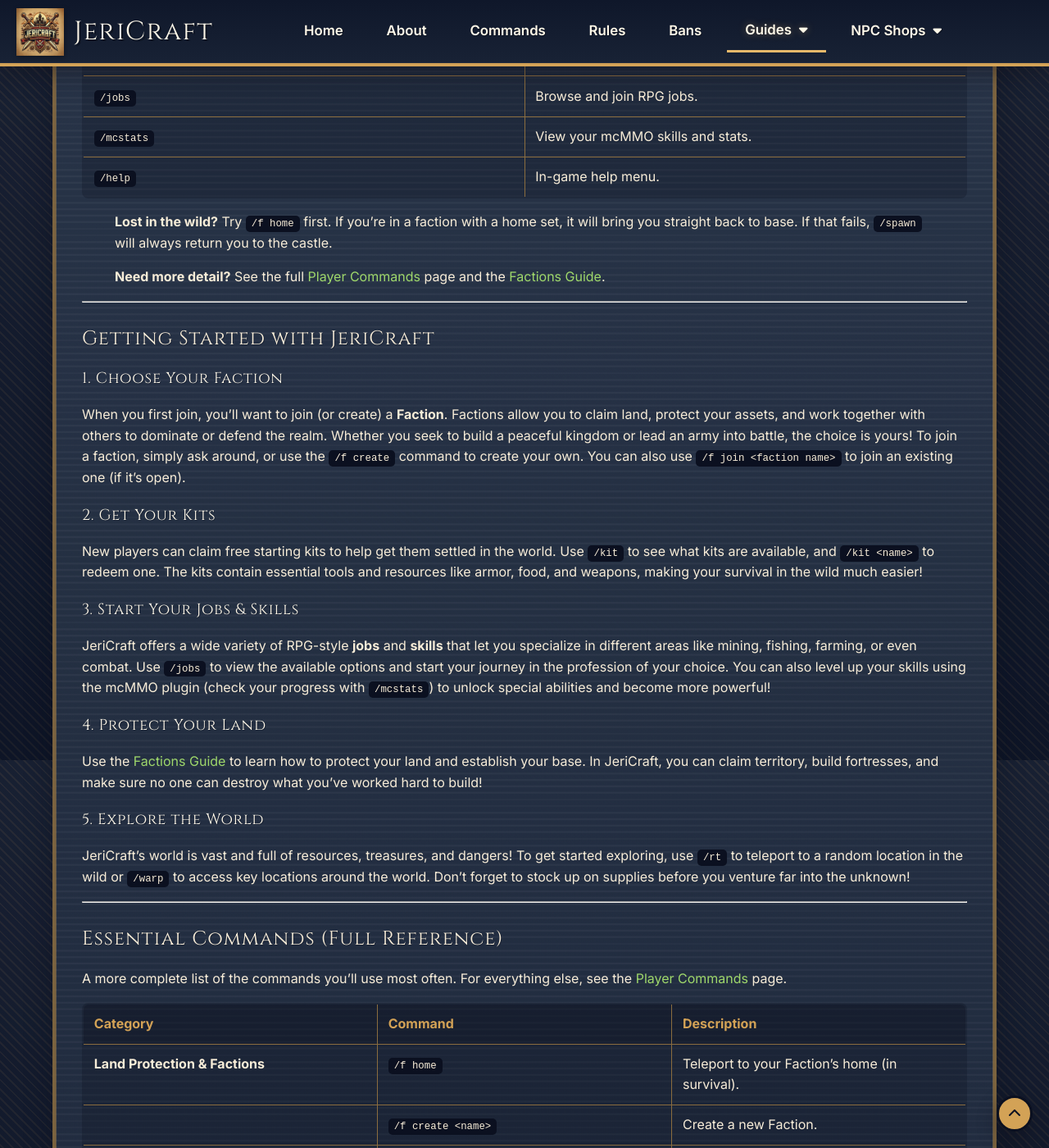
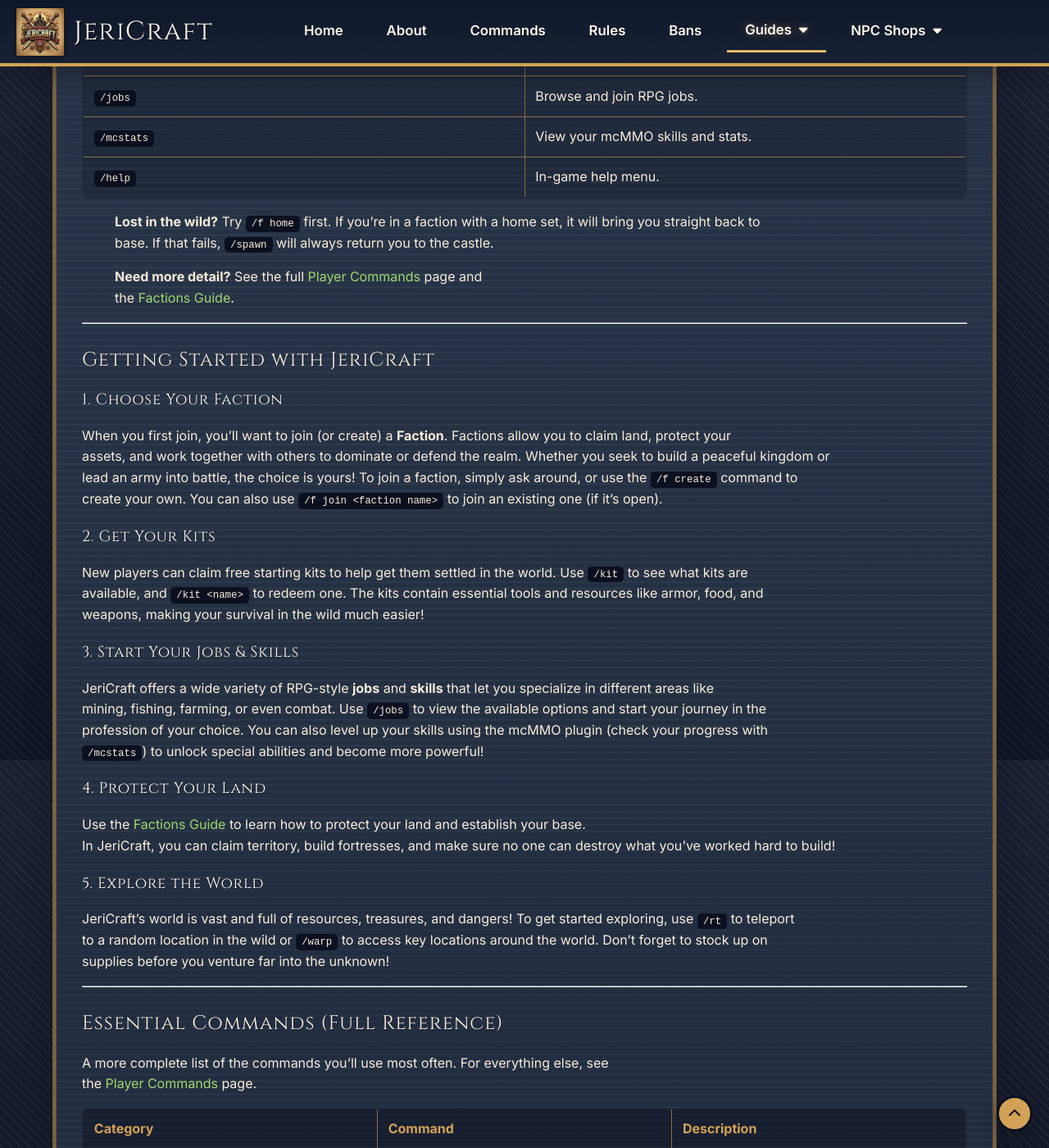
Before and after one commit to Chalwk/JeriCraft, a Jekyll site: the page built from _guides/getting-started.md, in a window 1280 px wide and 1400 px high, scrolled down 873 px. Shown: the whole window at 82% size. Built offline with Jekyll 4.4.1, drawn with Linux system fonts in a browser that asks for light colours; some of the changed text lies outside the part shown.

Commit message:
Reenabled line wrapping

```diff
--- a/_config.yml
+++ b/_config.yml
@@ -111,7 +111,7 @@ kramdown:
   # Single newlines are NOT turned into <br>. Most guides are hand-wrapped, so
   # hard_wrap would break paragraphs mid-sentence. For an intentional line
   # break, end the line with two spaces or a backslash.
-  hard_wrap: false
+  hard_wrap: true
 
 # -----------------------------------------------------------------------------
 # Plugins
--- a/_guides/getting-started.md
+++ b/_guides/getting-started.md
@@ -10,7 +10,8 @@ order: 1
 
 # Getting Started
 
-Everything you need to know to get started on **JeriCraft**, from joining the server and using essential commands to choosing a faction, starting jobs, protecting your land, and exploring the world.
+Everything you need to know to get started on **JeriCraft**, from joining the server and using essential commands to
+choosing a faction, starting jobs, protecting your land, and exploring the world.
 
 ---
 
@@ -23,7 +24,7 @@ Everything you need to know to get started on **JeriCraft**, from joining the se
 If you only remember a handful of commands, make them these. They cover most of what a new player needs on day one.
 
 | **Command**                | **What it does**                                                              |
-| -------------------------- | ----------------------------------------------------------------------------- |
+|----------------------------|-------------------------------------------------------------------------------|
 | `/f home`                  | Teleport to your Faction's home (in survival). This is your way back to base. |
 | `/spawn`                   | Teleport to the server spawn hub (the castle).                                |
 | `/rt` (or `/wild`, `/rtp`) | Teleport to a random location in the wilderness.                              |
@@ -34,9 +35,11 @@ If you only remember a handful of commands, make them these. They cover most of
 | `/mcstats`                 | View your mcMMO skills and stats.                                             |
 | `/help`                    | In-game help menu.                                                            |
 
-> **Lost in the wild?** Try `/f home` first. If you're in a faction with a home set, it will bring you straight back to base. If that fails, `/spawn` will always return you to the castle.
+> **Lost in the wild?** Try `/f home` first. If you're in a faction with a home set, it will bring you straight back to
+> base. If that fails, `/spawn` will always return you to the castle.
 
-> **Need more detail?** See the full [Player Commands]({{ site.baseurl }}/commands/) page and the [Factions Guide]({{site.baseurl}}/guides/factions/).
+> **Need more detail?** See the full [Player Commands]({{ site.baseurl }}/commands/) page and
+> the [Factions Guide]({{site.baseurl}}/guides/factions/).
 
 ---
 
@@ -44,10 +47,10 @@ If you only remember a handful of commands, make them these. They cover most of
 
 ### 1. Choose Your Faction
 
-When you first join, you'll want to join (or create) a **Faction**. Factions allow you to claim land, protect your assets,
-and work together with others to dominate or defend the realm. Whether you seek to build a peaceful kingdom or lead an army
-into battle, the choice is yours! To join a faction, simply ask around, or use the `/f create` command to create your own.
-You can also use `/f join <faction name>` to join an existing one (if it's open).
+When you first join, you'll want to join (or create) a **Faction**. Factions allow you to claim land, protect your
+assets, and work together with others to dominate or defend the realm. Whether you seek to build a peaceful kingdom or
+lead an army into battle, the choice is yours! To join a faction, simply ask around, or use the `/f create` command to
+create your own. You can also use `/f join <faction name>` to join an existing one (if it's open).
 
 ### 2. Get Your Kits
 
@@ -59,13 +62,13 @@ weapons, making your survival in the wild much easier!
 
 JeriCraft offers a wide variety of RPG-style **jobs** and **skills** that let you specialize in different areas like
 mining, fishing, farming, or even combat. Use `/jobs` to view the available options and start your journey in the
-profession of your choice. You can also level up your skills using the mcMMO plugin (check your progress with `/mcstats`) to unlock special
-abilities and become more powerful!
+profession of your choice. You can also level up your skills using the mcMMO plugin (check your progress with
+`/mcstats`) to unlock special abilities and become more powerful!
 
 ### 4. Protect Your Land
 
-Use the [Factions Guide]({{site.baseurl}}/guides/factions) to learn how to protect your land and establish your base. In
-JeriCraft, you can claim territory, build fortresses, and make sure no one can destroy what you've worked hard to build!
+Use the [Factions Guide]({{site.baseurl}}/guides/factions) to learn how to protect your land and establish your base.
+In JeriCraft, you can claim territory, build fortresses, and make sure no one can destroy what you've worked hard to build!
 
 ### 5. Explore the World
 
@@ -77,10 +80,11 @@ supplies before you venture far into the unknown!
 
 ## Essential Commands (Full Reference)
 
-A more complete list of the commands you'll use most often. For everything else, see the [Player Commands]({{site.baseurl}}/commands) page.
+A more complete list of the commands you'll use most often. For everything else, see
+the [Player Commands]({{site.baseurl}}/commands) page.
 
 | **Category**                     | **Command**               | **Description**                                             |
-| -------------------------------- | ------------------------- | ----------------------------------------------------------- |
+|----------------------------------|---------------------------|-------------------------------------------------------------|
 | **Land Protection & Factions**   | `/f home`                 | Teleport to your Faction's home (in survival).              |
 |                                  | `/f create <name>`        | Create a new Faction.                                       |
 |                                  | `/f join <name>`          | Join an existing Faction.                                   |
```
Also changed, not shown: _guides/chest-shop.md (+25 -14 lines), _guides/factions.md (+17 -15 lines).
